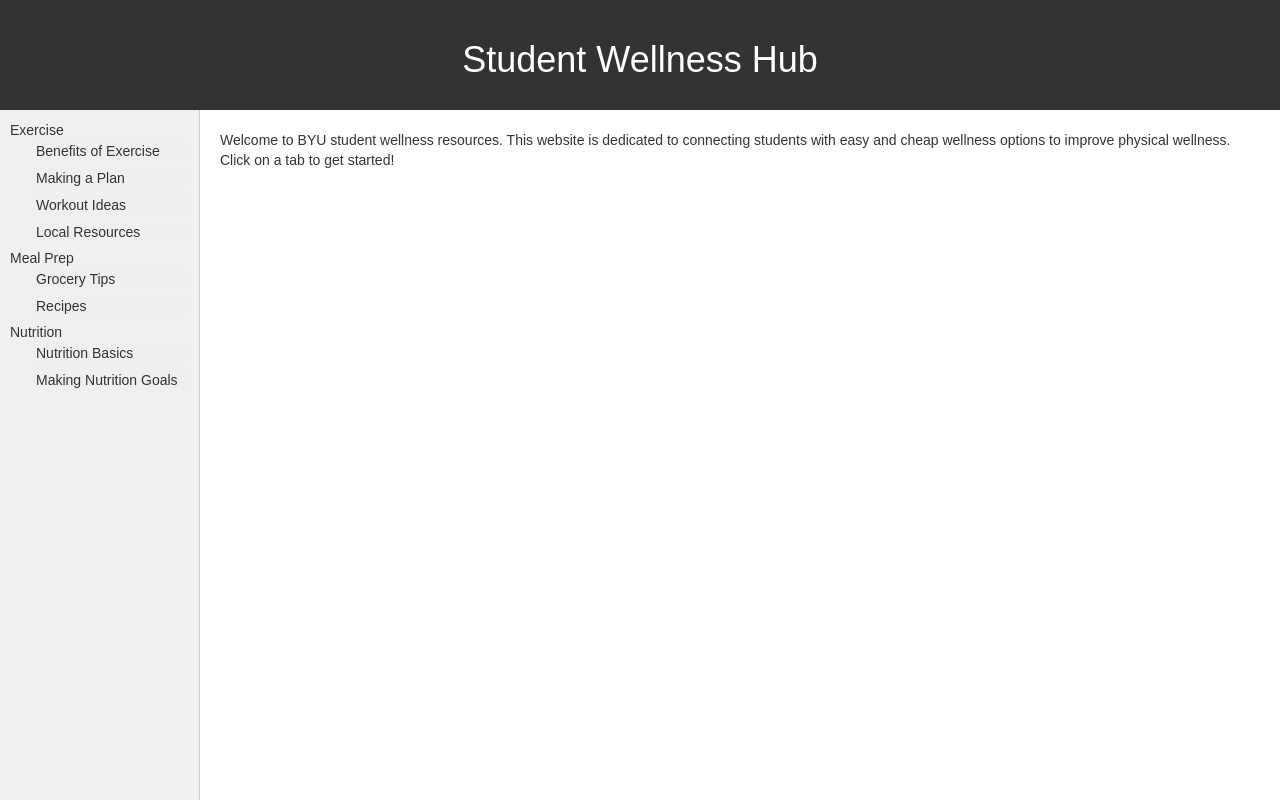
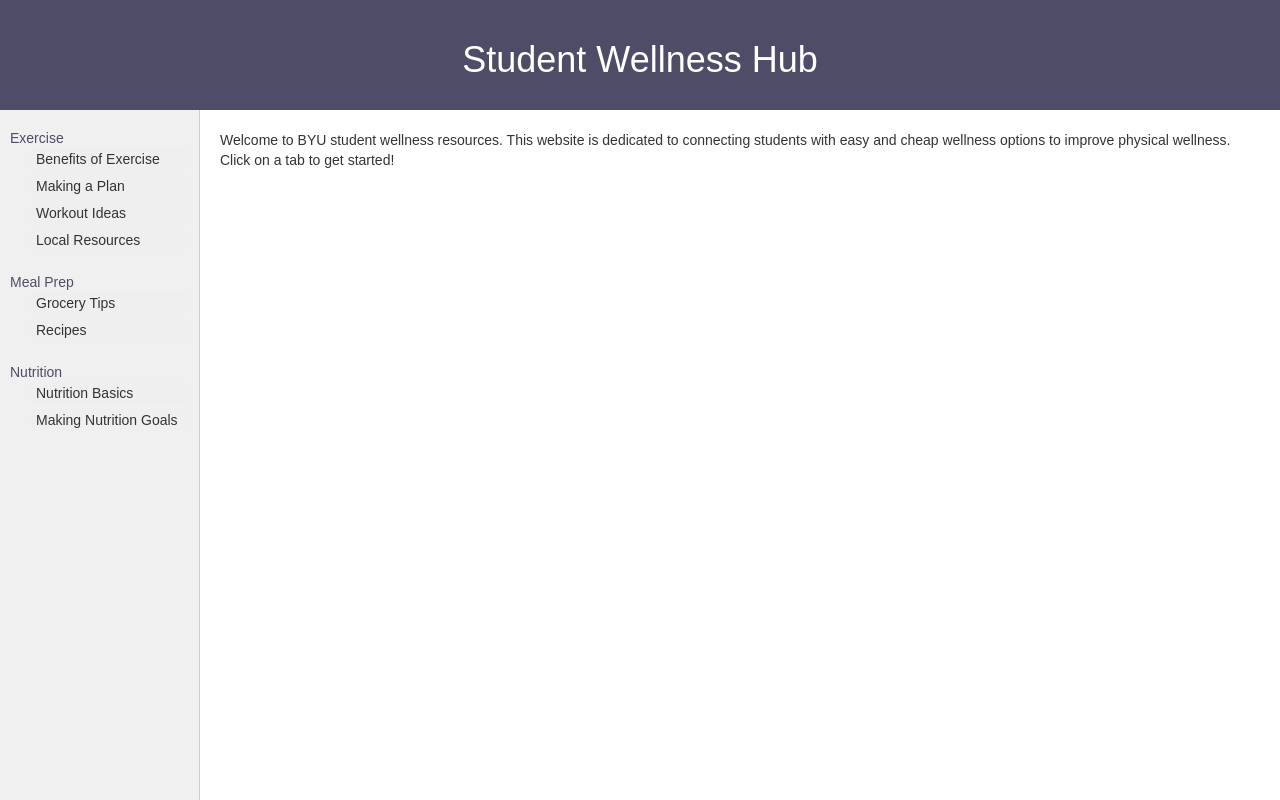
Before and after one commit to emasplund/IAv1, a React (Create React App) app: page / in a window 1280 px wide. Shown: the top 800 px of the page. Built offline with nearby package versions, Linux system fonts and the light colour scheme.

Commit message:
made changes

```diff
--- a/public/index.html
+++ b/public/index.html
@@ -22,7 +22,7 @@
       work correctly both with client-side routing and a non-root public URL.
       Learn how to configure a non-root public URL by running `npm run build`.
     -->
-    <title>React App</title>
+    <title>Student Wellness</title>
   </head>
   <body>
     <noscript>
--- a/src/App.js
+++ b/src/App.js
@@ -121,15 +121,15 @@ const App = () => {
 
   return (
     <div>
-      <header style={{ textAlign: 'center', padding: '20px', backgroundColor: '#333', color: 'white' }}>
+      <header style={{ textAlign: 'center', padding: '20px', backgroundColor: '#4E4C67', color: 'white' }}>
         <h1>Student Wellness Hub</h1>
       </header>
 
       <div style={{ display: 'flex' }}>
-      <div style={{ height: '100vh', width: '200px', backgroundColor: '#f0f0f0', padding: '10px', borderRight: '1px solid #ccc' }}>
+      <div style={{ height: '150vh', width: '200px', backgroundColor: '#f0f0f0', padding: '10px', borderRight: '1px solid #ccc' }}>
       <ul style={{ listStyleType: 'none', padding: 0 }}>
-        <li>
-          <span style={{ marginBottom: '5px', width: '100%', textAlign: 'left' }}>Exercise</span>
+        <li style={{ paddingTop: '8px', paddingBottom: '8px' }}>
+          <span style={{ marginBottom: '5px', width: '100%', textAlign: 'left', color: '#4E4C67' }}>Exercise</span>
           <ul style={{ listStyleType: 'none', padding: 0, paddingLeft: '20px' }}>
             <li>
               <button style={{ marginBottom: '5px', width: '100%', textAlign: 'left', border: 'none' }} onClick={() => handleCategoryClick('Benefits of Exercise')}>Benefits of Exercise</button>
@@ -145,8 +145,8 @@ const App = () => {
             </li>
           </ul>
         </li>
-        <li>
-          <span style={{ marginBottom: '5px', width: '100%', textAlign: 'left'}}>Meal Prep</span>
+        <li style={{ paddingTop: '8px', paddingBottom: '8px' }}>
+          <span style={{ marginBottom: '5px', width: '100%', textAlign: 'left', color: '#4E4C67'}}>Meal Prep</span>
           <ul style={{ listStyleType: 'none', padding: 0, paddingLeft: '20px' }}>
             <li>
               <button style={{ marginBottom: '5px', width: '100%', textAlign: 'left', border: 'none' }} onClick={() => handleCategoryClick('Grocery Tips')}>Grocery Tips</button>
@@ -155,7 +155,9 @@ const App = () => {
               <button style={{ marginBottom: '5px', width: '100%', textAlign: 'left', border: 'none'}} onClick={() => handleCategoryClick('Recipes')}>Recipes</button>
             </li>
           </ul>
-          <span style={{ marginBottom: '5px', width: '100%', textAlign: 'left'}}>Nutrition</span>
+          </li>
+          <li style={{ paddingTop: '8px'}}>
+          <span style={{ marginBottom: '5px', width: '100%', textAlign: 'left', color: '#4E4C67'}}>Nutrition</span>
           <ul style={{ listStyleType: 'none', padding: 0, paddingLeft: '20px' }}>
             <li>
               <button style={{ marginBottom: '5px', width: '100%', textAlign: 'left', border: 'none' }} onClick={() => handleCategoryClick('Nutrition Basics')}>Nutrition Basics</button>
```
Also changed, not shown: 8 other files (tests, documents, lock files or other folders).
